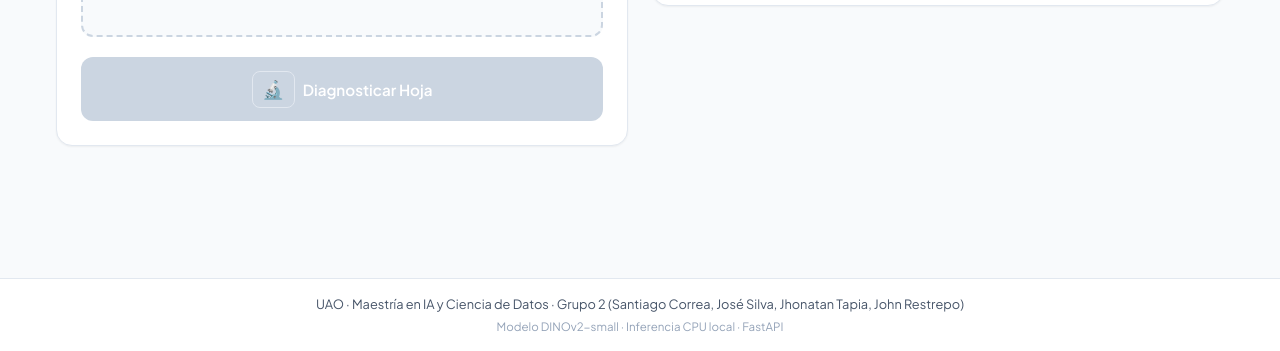
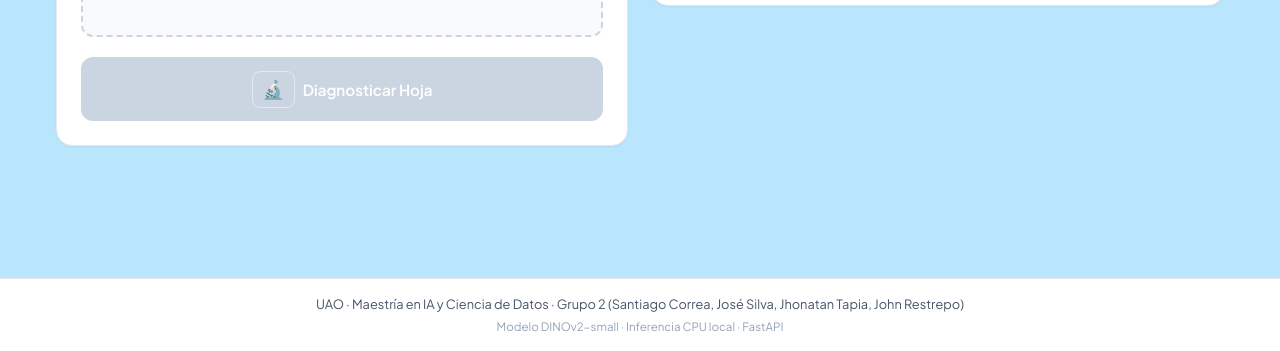
Before and after one commit to vivacius/uao-gestion-proyectos-ia-deteccion-enfermedades, a plain HTML site: page ui/web/static/index.html in a window 1280 px wide. Shown: the part 449-800 px from the top of the page. Drawn offline with Linux system fonts and the light colour scheme; no server answers.

Commit message:
style(ui): cambiar fondo de interfaz web a azul celeste (#bae6fd) para demo M4

```diff
--- a/ui/web/static/styles.css
+++ b/ui/web/static/styles.css
@@ -44,7 +44,7 @@
 
 body {
   font-family: var(--font-family);
-  background-color: var(--neutral-50);
+  background-color: #bae6fd; /* Azul celeste demo M4 */
   color: var(--neutral-800);
   line-height: 1.5;
   -webkit-font-smoothing: antialiased;
```
